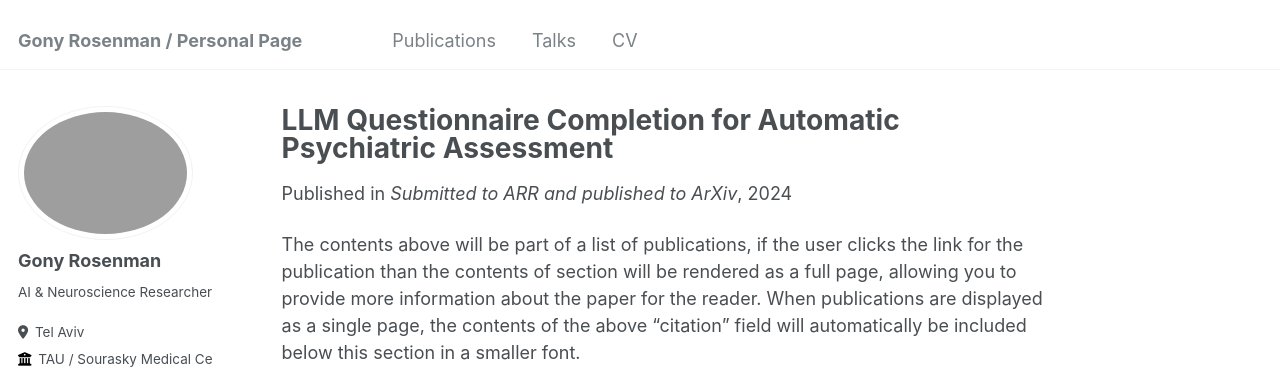
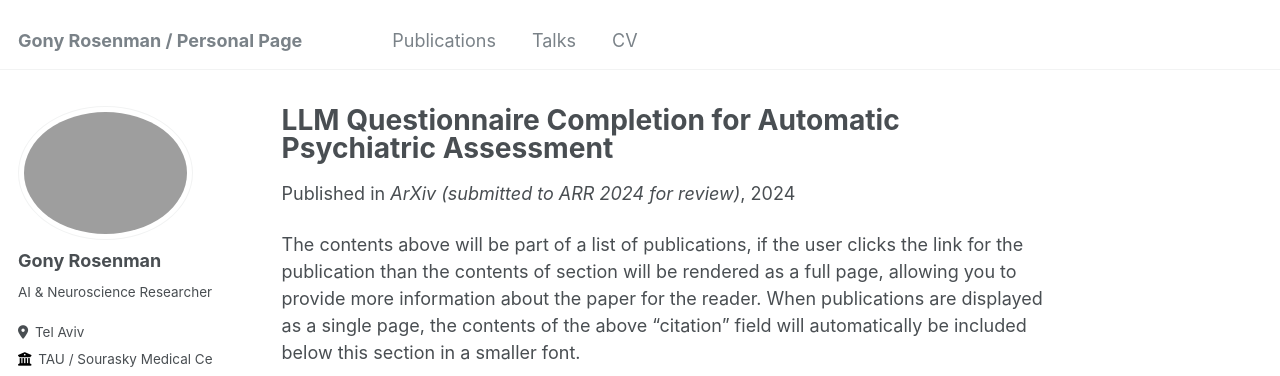
Before and after one commit to GonyRosenman/GonyRosenman.github.io, a Jekyll site: the page built from _publications/2015-10-01-paper-title-number-3.md, in a window 1280 px wide and 1158 px high. Shown: the top 376 px of the window. Built offline with Jekyll 4.4.1, drawn with Linux system fonts in a browser that asks for light colours; some web fonts are replaced.

Commit message:
Update 2015-10-01-paper-title-number-3.md

```diff
--- a/_publications/2015-10-01-paper-title-number-3.md
+++ b/_publications/2015-10-01-paper-title-number-3.md
@@ -4,7 +4,7 @@ collection: publications
 permalink: /publication/2015-10-01-paper-title-number-3
 excerpt: 'This paper explores the use of Large Language Models for automatic psychiatric assessment.'
 date: 2024-06-01
-venue: 'Submitted to ARR and published to ArXiv'
+venue: 'ArXiv (submitted to ARR 2024 for review)'
 slidesurl: 'http://academicpages.github.io/files/slides3.pdf'
 paperurl: 'https://arxiv.org/pdf/2406.06636'
 citation: 'Rosenman, G., Wolf, L., & Hendler, T. (2024). LLM Questionnaire Completion for Automatic Psychiatric Assessment. arXiv:2406.06636. https://doi.org/10.48550/arXiv.2406.06636'
```
